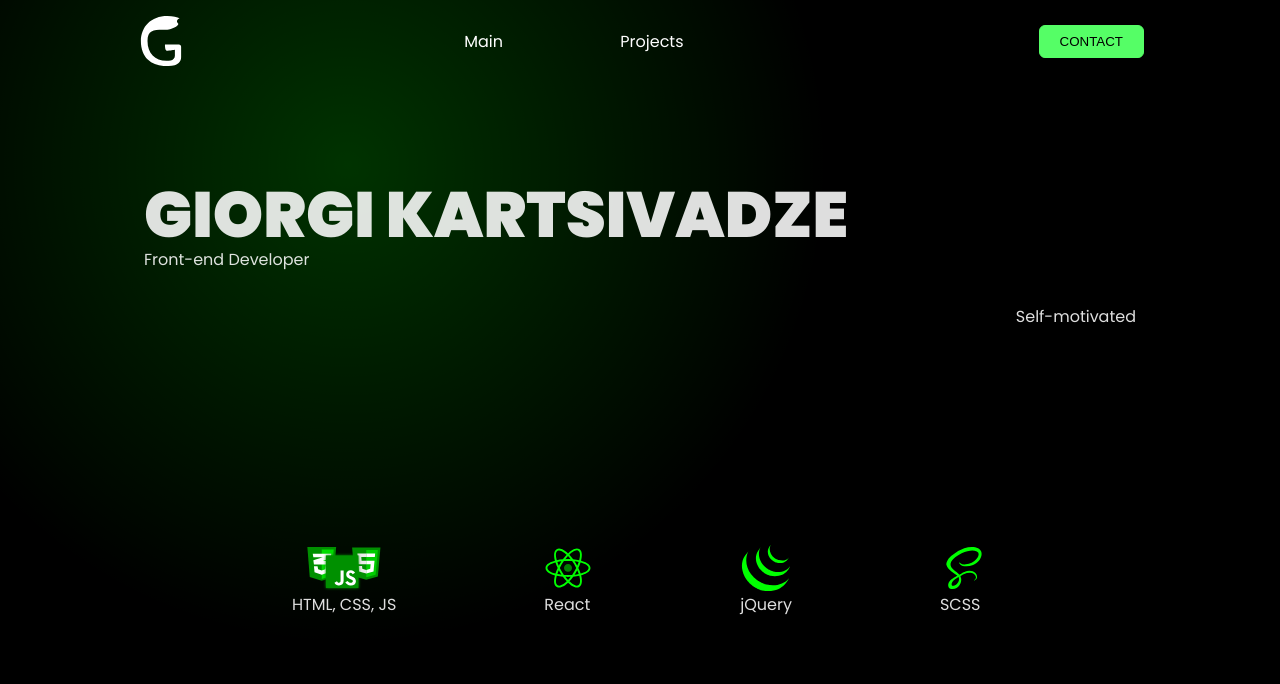
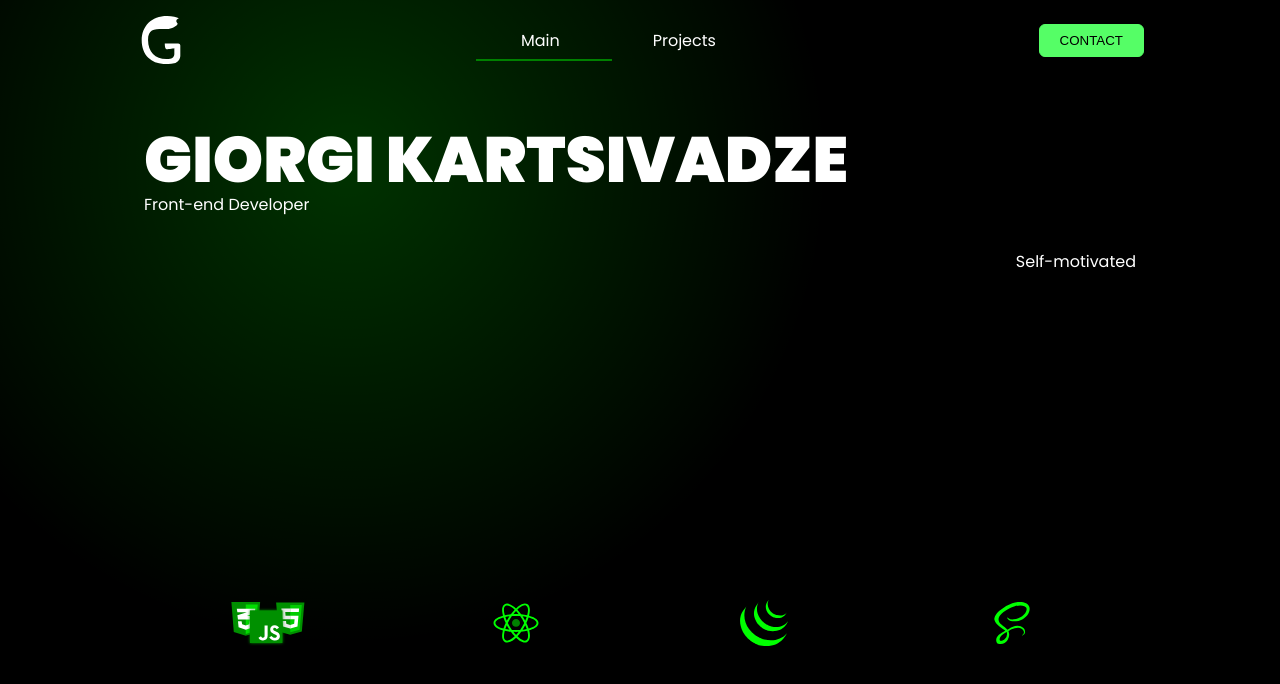
Before and after one commit to gkartsivadze/portfolio_GK, a React (Vite) app: page / in a window 1280 px wide. Shown: the top 684 px of the page. Built offline with nearby package versions, Linux system fonts and the light colour scheme.

Commit message:
added animations

```diff
--- a/src/App.jsx
+++ b/src/App.jsx
@@ -1,17 +1,17 @@
 import React, { useEffect } from "react"
-
-import { gsap } from "gsap"
 
 import Navigation from "./components/Navigation"
 import Content from "./components/Content"
+
+import { gsap } from "gsap"
 import { TimelineMax } from "gsap/gsap-core"
 
 function App() {
   useEffect(() => {
     let tl = new TimelineMax();
-    tl.to("#root", 5, { "--x": CSS.percent(15), "--y": CSS.percent(15)})
-      .to("#root", 5, {"--x": CSS.percent(80), "--y": CSS.percent(45)})
-      .to("#root", 5, {"--x": CSS.percent(45), "--y": CSS.percent(90)})
+    tl.to("#root", 5, { "--x": "15%", "--y": "15%"})
+      .to("#root", 5, {"--x": "80%", "--y": "45%"})
+      .to("#root", 5, {"--x": "45%", "--y": "90%"})
       .yoyo(true).repeat(-1)
   }, [])
   return (
--- a/src/components/Navigation.jsx
+++ b/src/components/Navigation.jsx
@@ -1,13 +1,21 @@
-import React from "react"
-import logoImg from "../../public/logo.svg"
+import React, { useRef, useEffect } from "react"
 
 export default function Navigation() {
+    const scrollListenerRef = useRef();
+
+    useEffect(() => {
+        document.addEventListener("scroll", () => {
+            let scrollProgress = document.documentElement.scrollTop / (document.documentElement.scrollHeight - window.innerHeight)
+            scrollListenerRef.current.style.setProperty("--scroll-progress", scrollProgress * 100 + "%")
+        })
+    },[])
     return (
         <nav>
-            <img src={logoImg } alt="Logo" />
+            <svg id="logo" xmlns="http://www.w3.org/2000/svg" width="50" height="50" viewBox="0 0 49.8 61.9" fill="#fff"><path d="M49.8 51.1c0 4.7-3.3 8.8-8 9.8-3.1.6-6.7 1.1-10.6 1.1-9.2 0-16.7-2.3-22.7-8C3.2 48.9 0 40.8 0 31.3.1 13.2 12.5 0 32.8 0c7 0 12.5 1.5 15.1 2.8 0 0-5.9 2.3-1.9 6.4 2.3 2.3-7.3 7.7-13.4 7.7-14.8 0-24.4-1.2-24.4 14 0 15.4 9.3 24.5 23.4 24.5 2 0 3.8-.1 5.3-.3 3-.4 5.2-2.9 5.2-5.8v-7.6s-7.3 1.2-9.9 1.2-2.4-7.5-2.4-7.5h17.3c1.5 0 2.7 1.2 2.7 2.7v13z"/></svg>
             <div className="navigation">
                 <a href="#">Main</a>
                 <a href="#">Projects</a>
+                <div ref={scrollListenerRef} id="scroll_listener_bar"></div>
             </div>
             <button>CONTACT</button>
         </nav>
--- a/src/index.scss
+++ b/src/index.scss
@@ -8,8 +8,17 @@
   font-family: "Poppins", Inter, system-ui, Avenir, Helvetica, Arial, sans-serif;
 
   color-scheme: light dark;
-  color: rgba(255, 255, 255, 0.87);
+  color: white;
   background-color: var(--black);
+}
+
+#logo {
+  transition: 0.3s;
+  height: 3rem;
+  &:hover {
+    fill: rgb(0, 255,0);
+    scale: 1.1;
+  }
 }
 
 * {
@@ -49,6 +58,13 @@ button {
 
   padding: 0.5rem 1.25rem;
   border-radius: 0.375rem;
+
+  transition: 0.3s;
+  &:hover {
+    box-shadow: 0 0 0.25rem rgb(0, 255,0),
+                0 0 0.5rem rgb(0, 255,0),
+                0 0 1rem rgb(0, 255,0);
+  }
 }
 
 nav {
@@ -63,11 +79,27 @@ nav {
   padding: 1rem 8.5rem;
 
   .navigation {
+    position: relative;
+
     display: flex;
     gap: 1rem;
+
     a {
       display: block;
-      width: 8.75rem
+      width: 8rem;
+
+      text-align: center;
+      padding-block: 0.5rem;
+    }
+
+    #scroll_listener_bar {
+      position: absolute;
+      bottom: 0;
+      height: 0.1rem;
+      width: 50%;
+
+      background: green;
+      transform: translate(var(--scroll-progress));
     }
   }
 }
@@ -87,7 +119,7 @@ section {
   display: flex;
   flex-direction: column;
 
-  justify-content: space-evenly;
+  justify-content: space-between;
   gap: 10rem;
 
   .hero {
@@ -104,13 +136,30 @@ section {
 }
 
 .skills_list {
-  display: flex;
-  justify-content: space-evenly;
+  display: grid;
+  grid-template-columns: repeat(4, 1fr);
 }
 .skill_card {
   display: flex;
   flex-direction: column;
+  align-items:  center;
+
+  transition: 0.3s;
   img {
     height: 3rem;
   }
+  p {
+    width: 0;
+    white-space: nowrap;
+    text-align: center;
+    overflow: hidden;
+
+    transition: 0.3s;
+  }
+  &:hover {
+    transform: scale(1.2);
+    p {
+      width: 10rem;
+    }
+  }
 }
```
Also changed, not shown: public/logo.svg.
